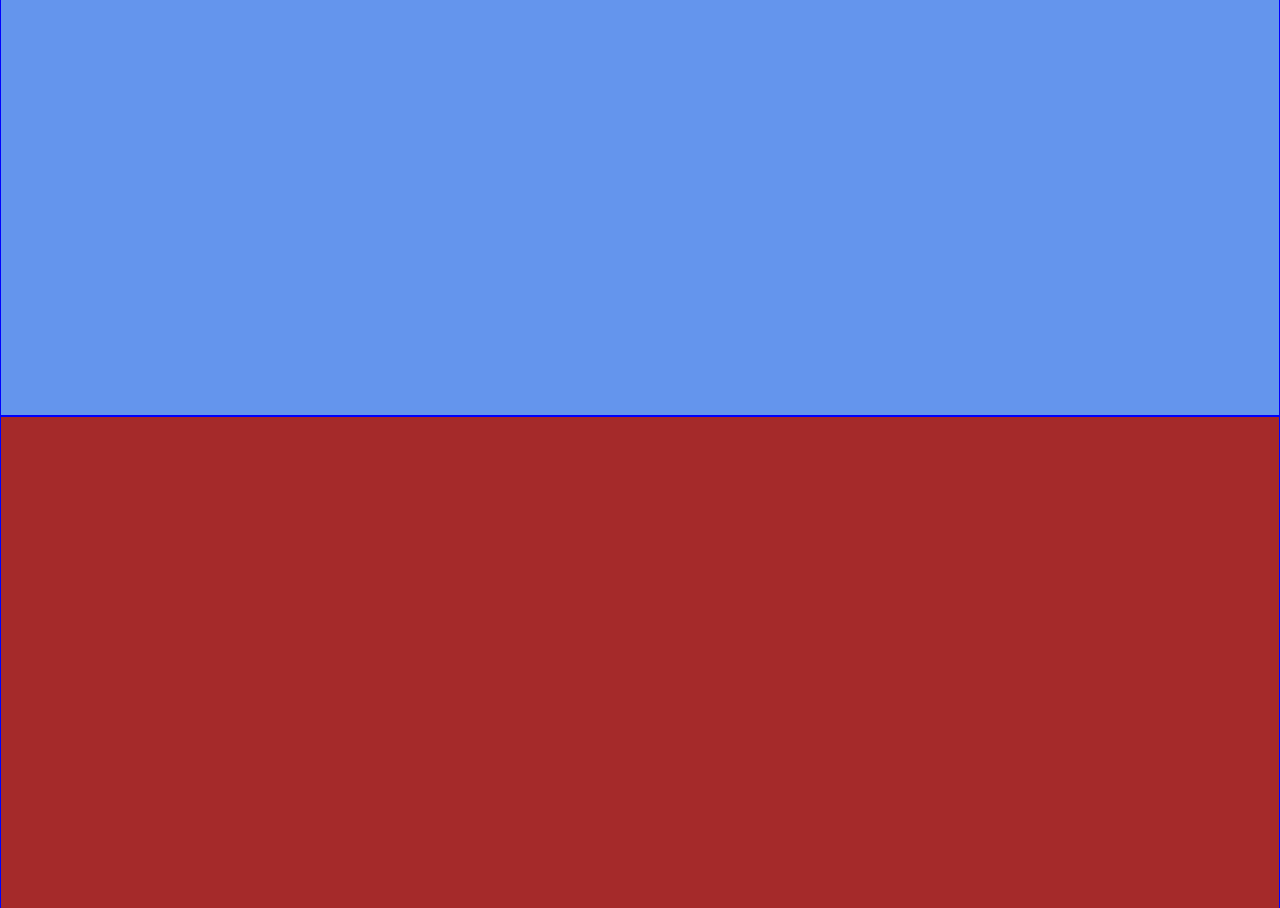
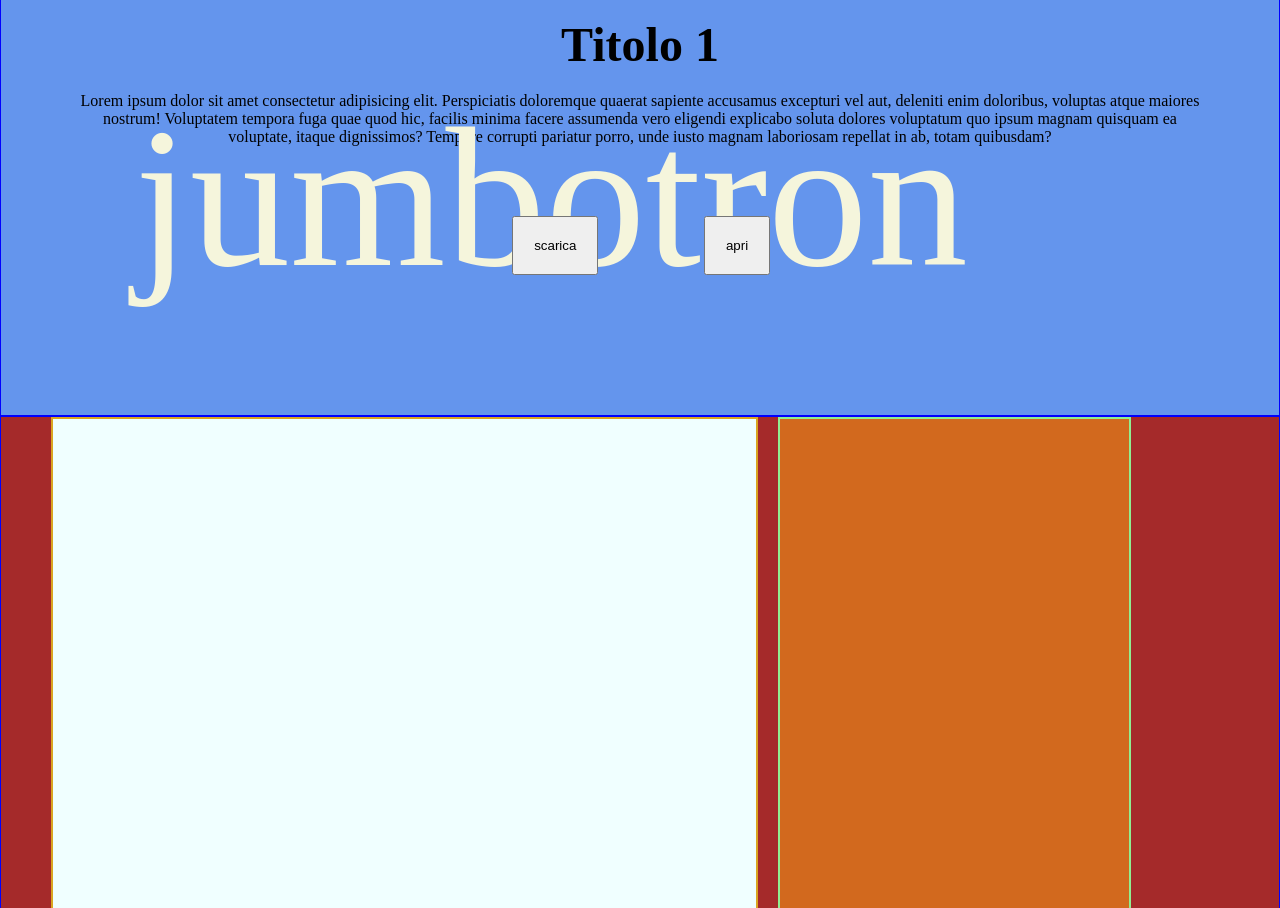
Before and after one commit to LupoArticoblu/-htmlcss-struttura-discord, a plain HTML site: page index.html in a window 1280 px wide. Shown: the part 144-1052 px from the top of the page. Drawn offline with Linux system fonts and the light colour scheme.

Commit message:
[add] impaginazione di .server, .community,.canali

```diff
--- a/index.html
+++ b/index.html
@@ -13,6 +13,7 @@
 
   <header>
     <section class="head">
+    <span>jumbotron</span>
       <div class="alto">
         <img src="" alt="discord" class="imgdiscord">
         <nav>
@@ -25,16 +26,36 @@
         </nav>
         <button class="accedi">accedi</button>
       </div>
-    </div>
+      <h1>Titolo 1</h1>
+      <p>Lorem ipsum dolor sit amet consectetur adipisicing elit. Perspiciatis doloremque quaerat sapiente accusamus excepturi vel aut, deleniti enim doloribus, voluptas atque maiores nostrum! Voluptatem tempora fuga quae quod hic, facilis minima facere assumenda vero eligendi explicabo soluta dolores voluptatum quo ipsum magnam quisquam ea voluptate, itaque dignissimos? Tempore corrupti pariatur porro, unde iusto magnam laboriosam repellat in ab, totam quibusdam?
+      </p>
+      <button class="c">scarica</button>
+      <button class="c1">apri</button>
+    </section>
   </header>
 
-  <!--tutti i sector avranno un aside ed un div-->
+  <!--quasi tutti i div avranno un aside ed un sector-->
 
   <main>
-    <section class="server"></section>
-    <section class="canali"></section>
-    <section class="community"></section>
-    <section class="call">5</section>
+    <div class="server">
+      <section>
+      </section>
+      <aside>
+      </aside>
+    </div>
+    <div class="canali">
+      <aside>
+      </aside>
+      <section>
+      </section>
+    </div>
+    <div class="community">
+      <section>
+      </section>
+      <aside>
+      </aside>
+    </div>
+    <div class="call"></div>
   </main>
 
   <!--il footer racchiuderà le liste di link-->
--- a/style.css
+++ b/style.css
@@ -4,11 +4,30 @@
   box-sizing: border-box;
 }
 
-.container{
-
+span{
+  font-size: 200px;
+  position: absolute;
+  display: inline-block;
+  color: beige;
+  top: 340px;
+  left: 550px;
+  transform: translate(-50%, -50%);
 }
 
-section{
+h1{
+  display: flex;
+  justify-content: center;
+  font-size: 3em;
+}
+
+header section{
+  height: 70vh;
+  border: 1px solid blue;
+  padding: 0 50px;
+  background-color: brown;
+}
+
+main div{
   height: 70vh;
   border: 1px solid blue;
   padding: 0 50px;
@@ -16,6 +35,7 @@ section{
 }
 
 .head{
+  position: relative;
   padding: 20px 50px;
   background-color: cornflowerblue;
 }
@@ -23,8 +43,6 @@ section{
 .alto{
   display: flex;
   justify-content: space-between;
-
-
 }
 
 .imgdiscord{
@@ -83,3 +101,45 @@ nav ul li:hover{
   border: 1px solid black;
   flex-basis: 25%;
 }
+
+header p{
+  margin: 20px;
+  text-align: center;
+  font-size: 1rem;
+}
+
+.c{
+  margin-top: 50px;
+  padding: 20px;
+  position: absolute;
+  left: 40%;
+}
+
+.c1{
+  margin-top: 50px;
+  padding: 20px;
+  position: absolute;
+  left: 55%;
+}
+
+.server,
+.canali,
+.community{
+  display: flex;
+  gap: 20px;
+
+}
+
+div section{
+  height: 100%;
+  width: 60%;
+  background-color: azure;
+  border: 2px solid goldenrod;
+}
+
+div aside{
+  height: 100%;
+  width: 30%;
+  background-color: chocolate;
+  border: 2px solid lightgreen;
+}
```
